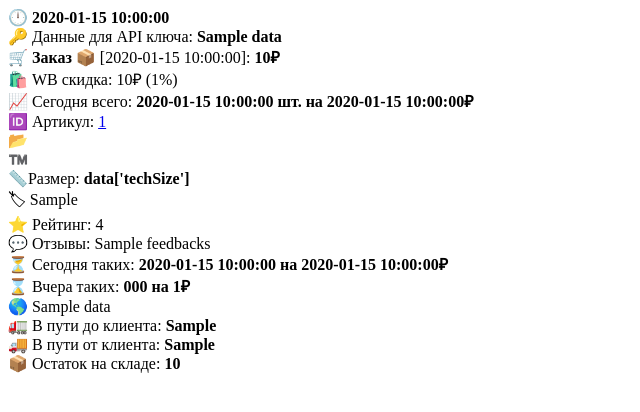
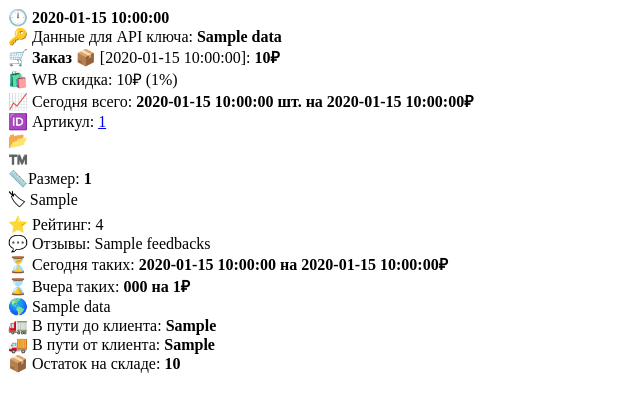
Before and after one commit to MaxTaras94/wb_api_service, a Python web app: template app/templates/msg_with_orders_for_client.j2 in a window 1280 px wide. Shown: the top 412 px of the page, without its empty margins (0-640 px from the left). Run offline with Jinja, Linux system fonts and the light colour scheme; the template is opened without the code that fills it: most values are stand-ins (such as "Sample title", 1, 10 or a date in 2020).

Commit message:
Исправил опечатку в msg_with_orders_for_client.j2 msg_with_sales_and_refunds_for_client.j2

```diff
--- a/app/templates/msg_with_orders_for_client.j2
+++ b/app/templates/msg_with_orders_for_client.j2
@@ -7,7 +7,7 @@
 📂 {{quote(data['subject'])}}<br>
 ™️ {{quote(data['brand'])}}<br>
 {% if data['techSize'] != '0' %}
-📏Размер: <b>data['techSize']</b><br>
+📏Размер: <b>{{data['techSize']}}</b><br>
 {% endif %}
 🏷 {{data['supplierArticle']}}<br>
 ⭐️ Рейтинг: {{data['reviewRating']}}<br>
--- a/app/templates/msg_with_sales_and_refunds_for_client.j2
+++ b/app/templates/msg_with_sales_and_refunds_for_client.j2
@@ -7,7 +7,7 @@
 📂 {{quote(data['subject'])}}<br>
 ™️ {{quote(data['brand'])}}<br>
 {% if data['techSize'] != '0' %}
-📏Размер: <b>data['techSize']</b><br>
+📏Размер: <b>{{data['techSize']}}</b><br>
 {% endif %}
 🏷 {{data['supplierArticle']}}<br>
 ⭐️ Рейтинг: {{data['reviewRating']}}<br>
```
